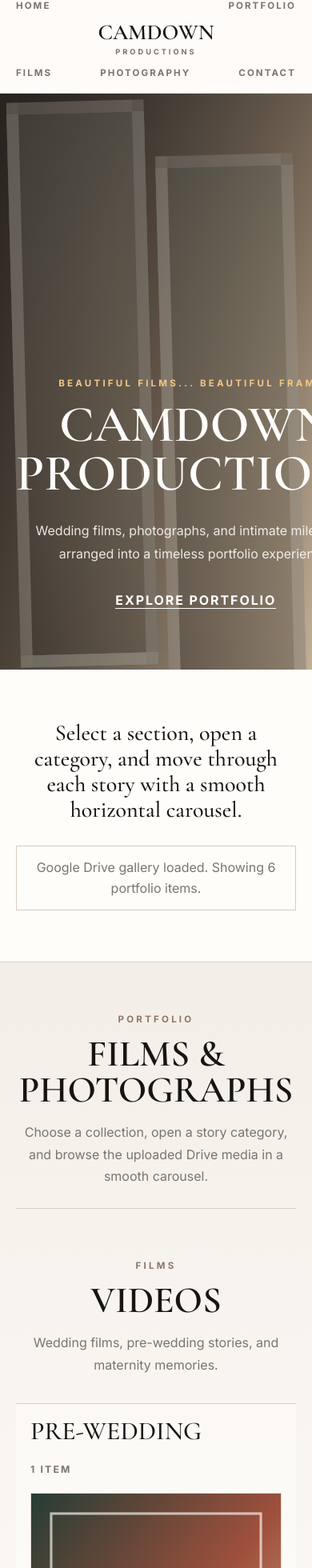
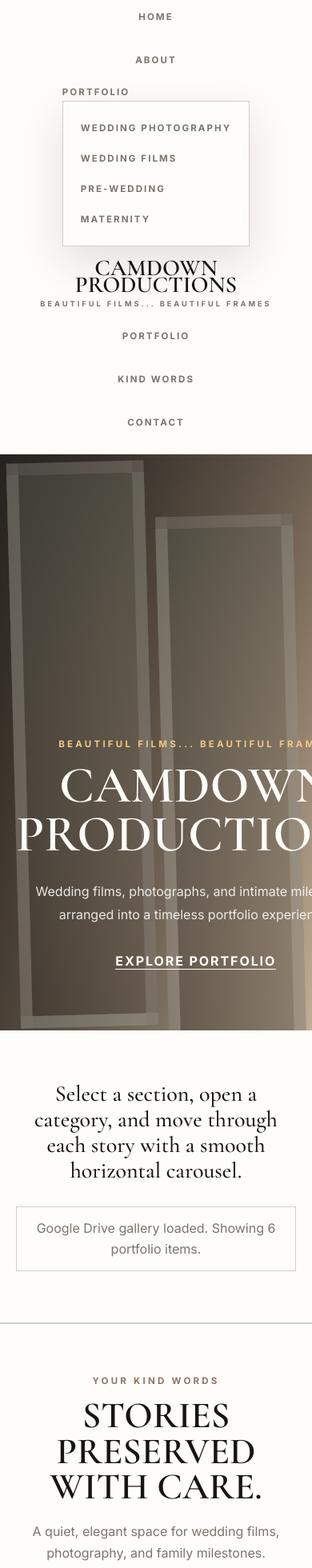
Before and after one commit to camdownproductions-stack/camdownproductions, a React (Vite) app: page / in a window 390 px wide. Shown: the part 18-1978 px from the top of the page at 80% size. Built offline with nearby package versions, Linux system fonts and the light colour scheme; no server answers.

Commit message:
Match timeless menu pattern

```diff
--- a/src/App.jsx
+++ b/src/App.jsx
@@ -172,15 +172,25 @@ function Header() {
     <header className="site-header" id="top">
       <nav className="nav-group nav-left" aria-label="Primary navigation left">
         <a href="#top">Home</a>
-        <a href="#portfolio">Portfolio</a>
+        <a href="#about">About</a>
+        <div className="menu-dropdown">
+          <a className="dropdown-trigger" href="#portfolio">Portfolio</a>
+          <div className="dropdown-panel" aria-label="Portfolio submenu">
+            <a href="#photos">Wedding Photography</a>
+            <a href="#videos">Wedding Films</a>
+            <a href="#photos-preWedding">Pre-Wedding</a>
+            <a href="#photos-maternity">Maternity</a>
+          </div>
+        </div>
       </nav>
       <a className="brand" href="#top" aria-label="Camdown Productions home">
         <span>Camdown</span>
-        <small>Productions</small>
+        <strong>Productions</strong>
+        <small>Beautiful films... beautiful frames</small>
       </a>
       <nav className="nav-group nav-right" aria-label="Primary navigation right">
-        <a href="#videos">Films</a>
-        <a href="#photos">Photography</a>
+        <a href="#portfolio">Portfolio</a>
+        <a href="#kind-words">Kind Words</a>
         <a href="#contact">Contact</a>
       </nav>
     </header>
@@ -231,7 +241,7 @@ function MediaCard({ item, categoryLabel, onOpen }) {
   );
 }
 
-function CategoryPanel({ sectionId, category, items, defaultOpen, onOpen }) {
+function CategoryPanel({ panelId, sectionId, category, items, defaultOpen, onOpen }) {
   const carouselId = `${sectionId}-${category.id}`;
 
   function scroll(direction) {
@@ -243,7 +253,7 @@ function CategoryPanel({ sectionId, category, items, defaultOpen, onOpen }) {
   }
 
   return (
-    <details className="category-panel" open={defaultOpen}>
+    <details className="category-panel" id={panelId} open={defaultOpen}>
       <summary>
         <span>{category.label}</span>
         <small>{items.length} item{items.length === 1 ? "" : "s"}</small>
@@ -282,6 +292,7 @@ function PortfolioSection({ section, media, onOpen }) {
         {section.categories.map((category, index) => (
           <CategoryPanel
             key={`${section.id}-${category.id}`}
+            panelId={`${section.id}-${category.id}`}
             sectionId={section.id}
             category={category}
             items={media[section.id]?.[category.id] || []}
@@ -392,7 +403,7 @@ function App() {
       <main>
         <Hero />
 
-        <section className="intro" aria-label="Portfolio introduction">
+        <section className="intro" id="about" aria-label="Portfolio introduction">
           <p>
             Select a section, open a category, and move through each story with a smooth
             horizontal carousel.
@@ -400,6 +411,14 @@ function App() {
           <div className="status" role="status">
             {status} Showing {totalItems} portfolio item{totalItems === 1 ? "" : "s"}.
           </div>
+        </section>
+
+        <section className="kind-words" id="kind-words">
+          <p className="eyebrow">Your kind words</p>
+          <h2>Stories preserved with care.</h2>
+          <p>
+            A quiet, elegant space for wedding films, photography, and family milestones.
+          </p>
         </section>
 
         <section className="portfolio-wrap" id="portfolio">
--- a/src/styles.css
+++ b/src/styles.css
@@ -58,11 +58,15 @@ button {
   display: grid;
   justify-items: center;
   font-family: "Cormorant Garamond", Georgia, serif;
-  font-size: clamp(1.7rem, 3vw, 2.35rem);
+  font-size: clamp(1.8rem, 3vw, 2.55rem);
   font-weight: 600;
-  line-height: 0.78;
+  line-height: 0.74;
   text-align: center;
   text-transform: uppercase;
+}
+
+.brand strong {
+  font: inherit;
 }
 
 .brand small {
@@ -75,6 +79,7 @@ button {
 }
 
 .nav-group {
+  align-items: center;
   display: flex;
   gap: clamp(16px, 3vw, 38px);
   color: var(--muted);
@@ -90,6 +95,80 @@ button {
 
 .nav-right {
   justify-content: flex-end;
+}
+
+.nav-group a,
+.dropdown-trigger {
+  position: relative;
+  padding: 14px 0;
+}
+
+.nav-group a::after,
+.dropdown-trigger::after {
+  content: "";
+  position: absolute;
+  right: 0;
+  bottom: 8px;
+  left: 0;
+  height: 1px;
+  background: currentColor;
+  opacity: 0;
+  transform: scaleX(0.2);
+  transition:
+    opacity 180ms ease,
+    transform 180ms ease;
+}
+
+.nav-group a:hover::after,
+.menu-dropdown:hover .dropdown-trigger::after,
+.menu-dropdown:focus-within .dropdown-trigger::after {
+  opacity: 0.75;
+  transform: scaleX(1);
+}
+
+.menu-dropdown {
+  position: relative;
+}
+
+.dropdown-panel {
+  position: absolute;
+  top: calc(100% + 4px);
+  left: 50%;
+  z-index: 30;
+  display: grid;
+  min-width: 250px;
+  padding: 14px 0;
+  border: 1px solid var(--line);
+  background: rgba(255, 253, 250, 0.98);
+  box-shadow: 0 20px 50px rgba(42, 35, 30, 0.12);
+  opacity: 0;
+  pointer-events: none;
+  transform: translateX(-50%) translateY(10px);
+  transition:
+    opacity 180ms ease,
+    transform 180ms ease;
+}
+
+.dropdown-panel a {
+  padding: 12px 22px;
+  color: var(--muted);
+  white-space: nowrap;
+}
+
+.dropdown-panel a::after {
+  display: none;
+}
+
+.dropdown-panel a:hover {
+  background: #f3eee8;
+  color: var(--ink);
+}
+
+.menu-dropdown:hover .dropdown-panel,
+.menu-dropdown:focus-within .dropdown-panel {
+  opacity: 1;
+  pointer-events: auto;
+  transform: translateX(-50%) translateY(0);
 }
 
 .nav-group a:hover,
@@ -198,6 +277,7 @@ h3 {
 .intro,
 .portfolio-wrap,
 .portfolio-section,
+.kind-words,
 .contact {
   padding: clamp(64px, 9vw, 124px) clamp(20px, 5vw, 64px);
 }
@@ -214,6 +294,25 @@ h3 {
   font-family: "Cormorant Garamond", Georgia, serif;
   font-size: clamp(1.75rem, 4vw, 3.25rem);
   line-height: 1.14;
+}
+
+.kind-words {
+  background: var(--white);
+  border-top: 1px solid var(--line);
+  border-bottom: 1px solid var(--line);
+  text-align: center;
+}
+
+.kind-words h2 {
+  max-width: 850px;
+  margin: 0 auto;
+}
+
+.kind-words p:not(.eyebrow) {
+  max-width: 640px;
+  margin: 20px auto 0;
+  color: var(--muted);
+  line-height: 1.7;
 }
 
 .section-heading {
@@ -537,6 +636,7 @@ footer {
 
   .nav-left,
   .nav-right {
+    flex-wrap: wrap;
     justify-content: center;
   }
 
@@ -547,7 +647,7 @@ footer {
 
   .nav-group {
     width: 100%;
-    justify-content: space-between;
+    justify-content: center;
   }
 
   .hero {
@@ -574,8 +674,18 @@ footer {
 
 @media (max-width: 520px) {
   .nav-group {
+    flex-direction: column;
     gap: 12px;
     font-size: 0.72rem;
+  }
+
+  .dropdown-panel {
+    position: static;
+    min-width: 0;
+    margin-top: 4px;
+    opacity: 1;
+    pointer-events: auto;
+    transform: none;
   }
 
   .category-panel summary {
```
